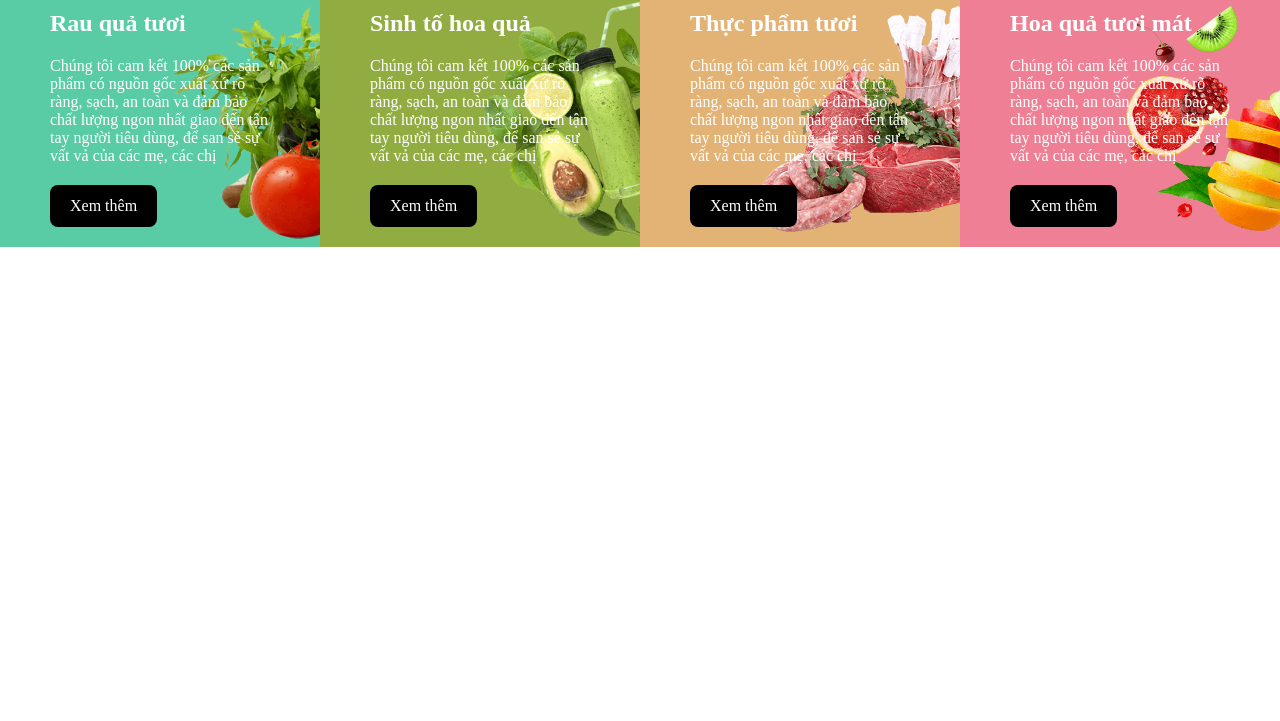
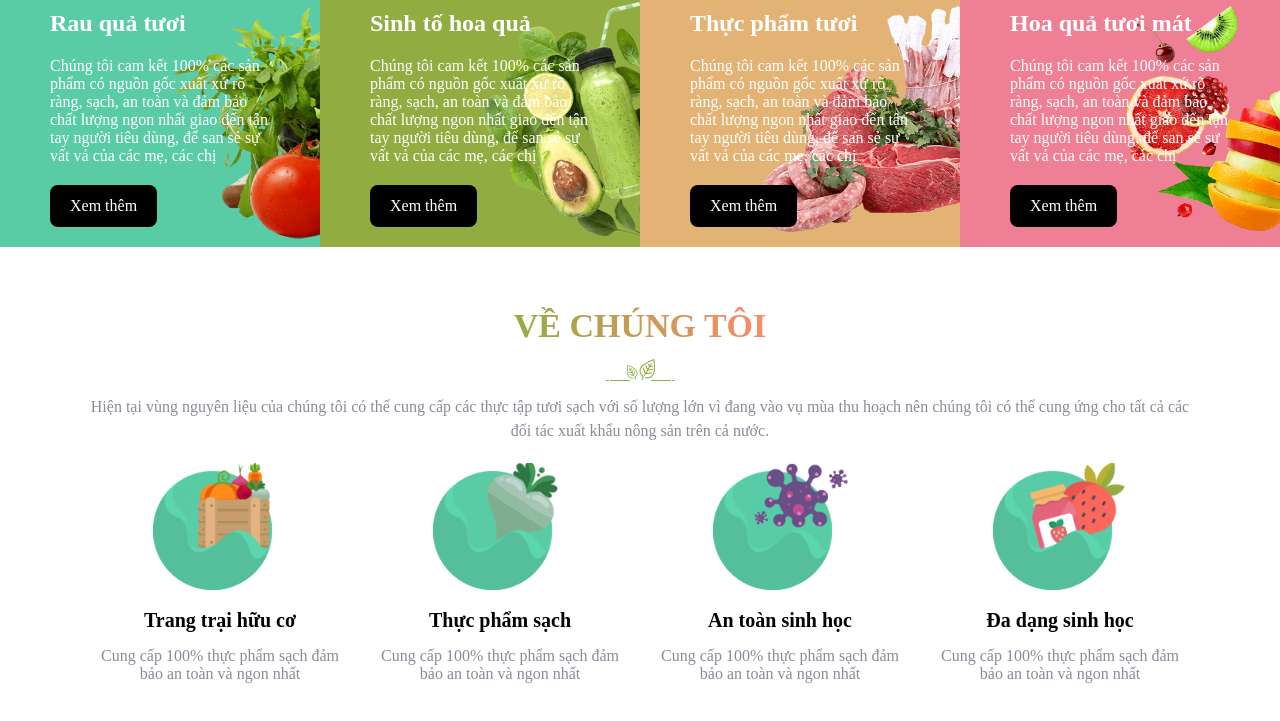
Before and after one commit to kizorry/cool-organic, a plain HTML site: page index.html in a window 1280 px wide. Shown: the part 77-798 px from the top of the page. Drawn offline with Linux system fonts and the light colour scheme.

Commit message:
update home about

```diff
--- a/index.html
+++ b/index.html
@@ -68,6 +68,8 @@
                 </div>
             </div>
         </div>
+    </header>
+    <section>
         <div class="commit">
             <div class="commit-block">
                 <div class="commit-content bg-color-1">
@@ -100,6 +102,45 @@
                 </div>
             </div>
         </div>
-    </header>
+    </section>
+    <!-- about -->
+    <section>
+        <div class="home-about">
+            <div class="heading">
+                <h2 class="title">về chúng tôi</h2>
+                <p class="subtitle">Hiện tại vùng nguyên liệu của chúng tôi có thể cung cấp các thực tập tươi sạch với số lượng lớn vì đang vào vụ mùa thu hoạch nên chúng tôi có thể cung ứng cho tất cả các đối tác xuất khẩu nông sản trên cả nước.</p>
+            </div>
+            <div class="content">
+                <div class="block">
+                    <div class="block__thumnail">
+                        <img src="/images/icon_uti_1.png" alt="">
+                    </div>
+                    <h3 class="block__title">Trang trại hữu cơ</h3>
+                    <p class="block__content">Cung cấp 100% thực phẩm sạch đảm bảo an toàn và ngon nhất</p>
+                </div>
+                <div class="block">
+                    <div class="block__thumnail">
+                        <img src="/images/icon_uti_2.png" alt="">
+                    </div>
+                    <h3 class="block__title">Thực phẩm sạch</h3>
+                    <p class="block__content">Cung cấp 100% thực phẩm sạch đảm bảo an toàn và ngon nhất</p>
+                </div>
+                <div class="block">
+                    <div class="block__thumnail">
+                        <img src="/images/icon_uti_3.png" alt="">
+                    </div>
+                    <h3 class="block__title">An toàn sinh học</h3>
+                    <p class="block__content">Cung cấp 100% thực phẩm sạch đảm bảo an toàn và ngon nhất</p>
+                </div>
+                <div class="block">
+                    <div class="block__thumnail">
+                        <img src="/images/icon_uti_4.png" alt="">
+                    </div>
+                    <h3 class="block__title">Đa dạng sinh học</h3>
+                    <p class="block__content">Cung cấp 100% thực phẩm sạch đảm bảo an toàn và ngon nhất</p>
+                </div>
+            </div>
+        </div>
+    </section>
 </body>
 </html>
--- a/style.css
+++ b/style.css
@@ -2,6 +2,7 @@
     --brand: #91ad41;
     --line: #bebebe;
     --search: #ff8a6c;
+    --colorText: #8b8b99;
     /* color commit */
     --commit-1: #59CCA6;
     --commit-2: #91AD41;
@@ -277,3 +278,52 @@
     background-color: var(--brand);
 }
 /* end header commit */
+/* css home about */
+.home-about {
+    margin: 60px 80px;
+    text-align: center;
+}
+.home-about .heading .title {
+    position: relative;
+    display: inline-block;
+    font-size: 34px;
+    text-transform: uppercase;
+    margin-bottom: 20px;
+    background: -webkit-linear-gradient(35deg, #91ad41 0%, #ff8a6c 100%);
+    -webkit-background-clip: text;
+    -webkit-text-fill-color: transparent;
+}
+.home-about .heading .title::before {
+    content: "";
+    position: absolute;
+    background-image: url('/images/bg_title.png');
+    width: 100%;
+    height: 30px;
+    background-repeat: no-repeat;
+    bottom: -40px;
+    background-position: center;
+}
+.home-about .heading .subtitle {
+    color: var(--colorText);
+    font-size: 16px;
+    line-height: 24px;
+    margin-top: 30px;
+}
+.home-about .content {
+    display: flex;
+    flex-wrap: nowrap;
+    padding-top: 20px;
+}
+.home-about .content .block .block__thumnail img {
+    width: 135px;
+    max-width: 100%;
+}
+.home-about .content .block .block__title {
+    font-size: 20px;
+    padding: 15px 0;
+}
+.home-about .content .block .block__content {
+    color: var(--colorText);
+    padding: 0 10px;
+}
+/* end css home about */
```
Also changed, not shown: images/bg_title.png (added), images/icon_uti_1.png (added), images/icon_uti_2.png (added), images/icon_uti_3.png (added), images/icon_uti_4.png (added).
